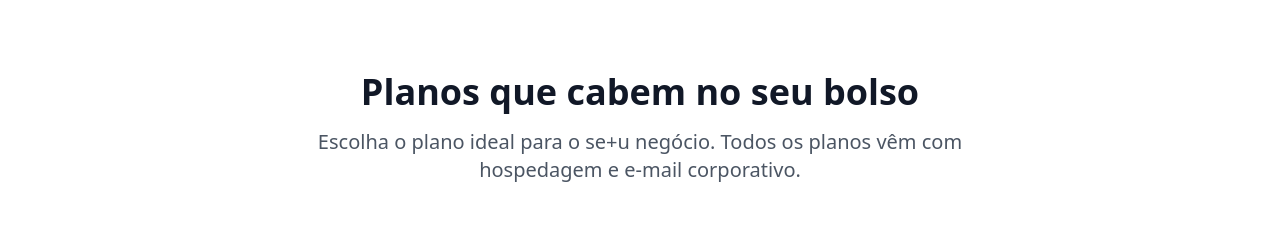
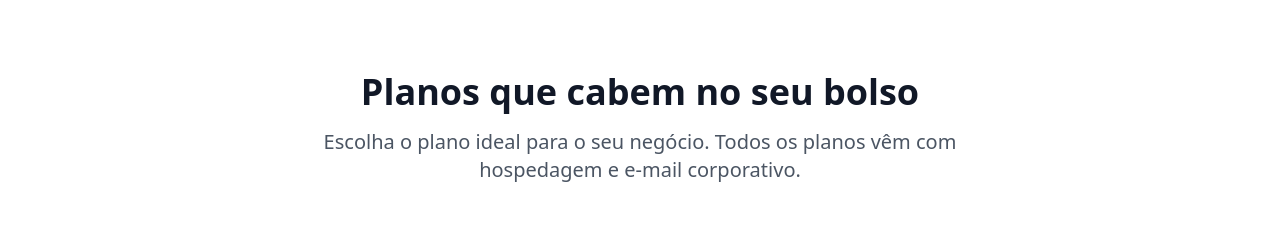
Before and after one commit to brennermoura/recorrentes, a React (Vite) app: page / in a window 1280 px wide. Shown: the part 2080-2314 px from the top of the page. Built offline with nearby package versions, Linux system fonts and the light colour scheme.

Commit message:
correção txt

```diff
--- a/src/pages/Index.tsx
+++ b/src/pages/Index.tsx
@@ -342,7 +342,7 @@ export default function LandingPage() {
               Planos que cabem no seu bolso
             </h2>
             <p className="text-xl text-gray-600 max-w-2xl mx-auto">
-              Escolha o plano ideal para o se+u negócio. Todos os planos vêm com
+              Escolha o plano ideal para o seu negócio. Todos os planos vêm com
               hospedagem e e-mail corporativo.
             </p>
           </div>
```
